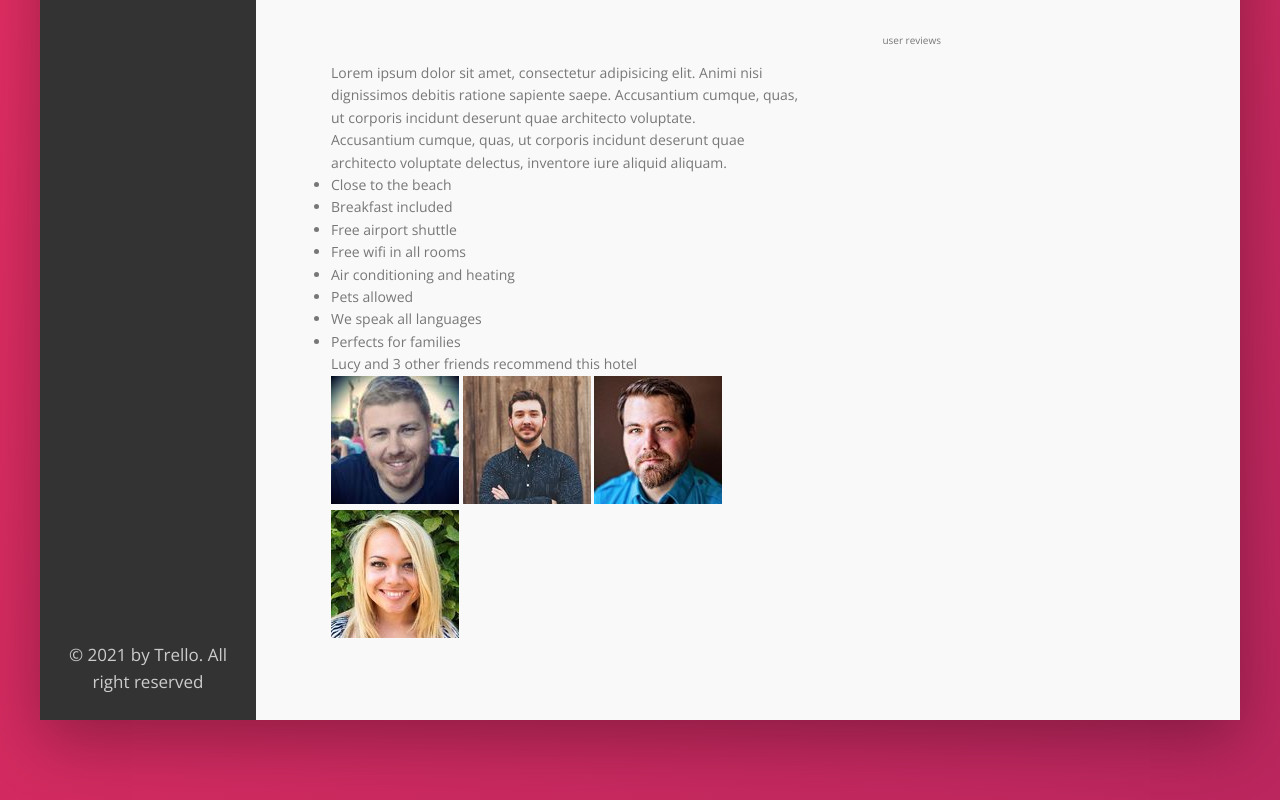
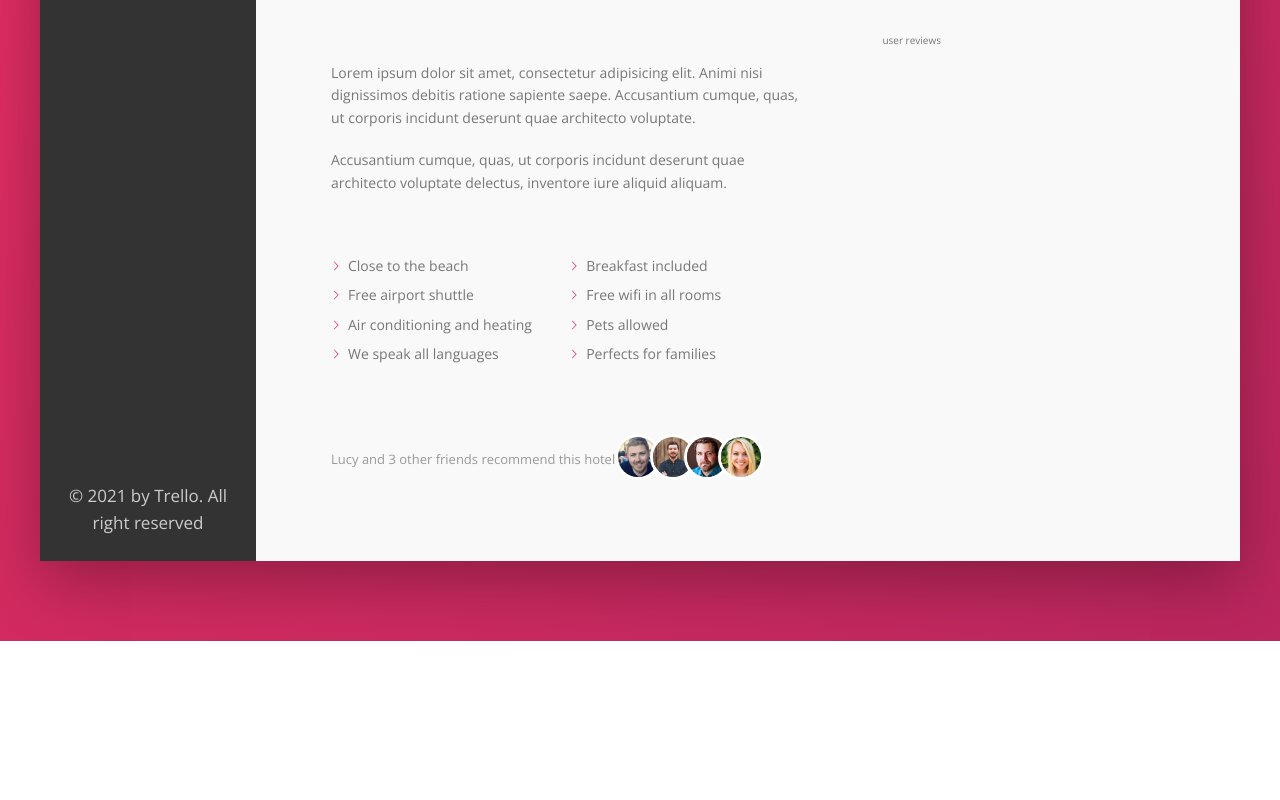
Before and after one commit to VihagaYohan/Trillo, a website: page index.html in a window 1280 px wide. Shown: the part 615-1415 px from the top of the page. After the commit the page ends 1256 px from the top, so only its background shows below. Drawn offline with nearby package versions, Linux system fonts and the light colour scheme.

Commit message:
Implemented first section of detail screen

```diff
--- a/index.html
+++ b/index.html
@@ -185,7 +185,7 @@
                   <li class="list__item">Perfects for families</li>
               </ul>
 
-              <div class="recommened">
+              <div class="recommend">
                   <p class="recommend__count">
                       Lucy and 3 other friends recommend this hotel
                   </p>
--- a/sass/layout/_detail.scss
+++ b/sass/layout/_detail.scss
@@ -16,3 +16,70 @@
 .user-reviews {
   flex: 1;
 }
+
+.paragraph:not(:last-of-type){
+    margin-bottom: 2rem;
+}
+
+.list{
+    list-style: none;
+    margin:3rem 0;
+    padding:3rem 0;
+    border-top: $line;
+    border-bottom: $line;
+
+    display: flex;
+    flex-wrap: wrap;
+
+    &__item{
+        flex:0 0 50%;
+        margin-bottom: .7rem;
+    }
+
+    &__item::before{
+        content: "";
+        display: inline-block;
+        height: 1rem;
+        width: 1rem;
+        margin-right: .7rem;
+
+        // older browsers
+       /*  background-image: url(../../images/chevron-thin-right.svg);
+        background-size: cover; */
+
+        // new borwsers - masks -> read more about mask and webkit
+        background-color: $color-primary;
+        -webkit-mask-image: url(../../images/chevron-thin-right.svg);
+        -webkit-mask-size: cover;
+        mask-size:cover;
+    }
+}
+
+.recommend{
+    font-size: 1.3rem;
+    color:$Grey-dark-3;
+
+    display: flex;
+    align-items: center;
+
+    &__friends{
+        margin-right: auto;
+    }
+
+    &__count{
+
+    }
+
+    &__photo{
+        height: 4rem;
+        width: 4rem;
+        border-radius: 50%;
+        border: 3px solid #fff;
+        box-sizing: content-box;
+
+        &:not(last-child){
+            margin-right: -1.5rem;
+
+        }
+    }
+}
```
Also changed, not shown: css/main.css.
